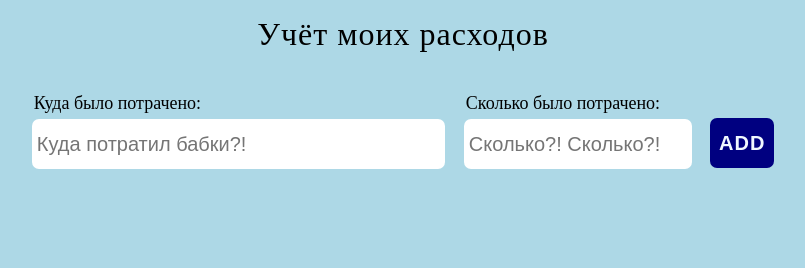
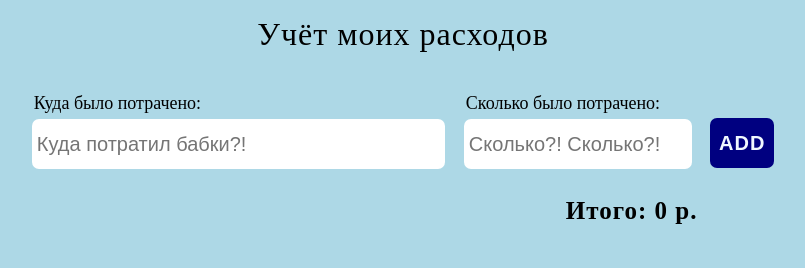
Before and after one commit to Daniil-Belousov/cost-app, a website: page index.html in a window 1280 px wide. Shown: the whole page, without its empty margins (237-1042 px from the left). Drawn offline with Linux system fonts and the light colour scheme.

Commit message:
added cost counter

```diff
--- a/index.html
+++ b/index.html
@@ -37,6 +37,7 @@
           <button class="add-cost" onclick="onClickButton()">Add</button>
         </div>
         <div id="wrap-all-summ">
+          <p class="summa"></p>
         </div>
 
 
--- a/script.js
+++ b/script.js
@@ -29,6 +29,7 @@ onClickButton = () => {
         text: textI,
         summa: valueI
     });
+    total = total + Number(valueI);
     valueI = null;
     textI = '';
     inputText.value = '';
@@ -38,15 +39,18 @@ onClickButton = () => {
 };
 
 render = () => {
-    const amountContainer = document.querySelector('#wrap-all-summ');
-    const amount = document.createElement('span');
-    amount.className = 'summa';
-    amount.innerText = `Итого: ${total} р.`
-    amountContainer.appendChild(amount);
+    // const amountContainer = document.querySelector('#wrap-all-summ');
+    const amount = document.querySelector('.summa');
+    amount.innerText = `Итого: ${total} р.`;
+    // amount.className = 'summa';
+    // amount.innerText = `Итого: ${total} р.`
+    // amountContainer.appendChild(amount);
 
-    while(amountContainer.firstChild) {
-        amountContainer.removeChild(amountContainer.firstChild)
-    }
+    // while(amountContainer.firstChild) {
+    //     amountContainer.removeChild(amountContainer.firstChild)
+    // }
+
+
 
 
     const content = document.getElementById('wrap-task-container');
@@ -54,7 +58,6 @@ render = () => {
         content.removeChild(content.firstChild);
     }
     allCosts.map((item,index) => {
-        total = total + allCosts[index].summa;
         const container = document.createElement('div');
         container.id = `cost-${index}`;
         container.className = 'cost-container';
--- a/style.css
+++ b/style.css
@@ -101,7 +101,7 @@ label {
   cursor: pointer;
 }
 
-wrap-all-summ {
+#wrap-all-summ {
   padding-top: 20px;
   text-align: end;
 }
```
